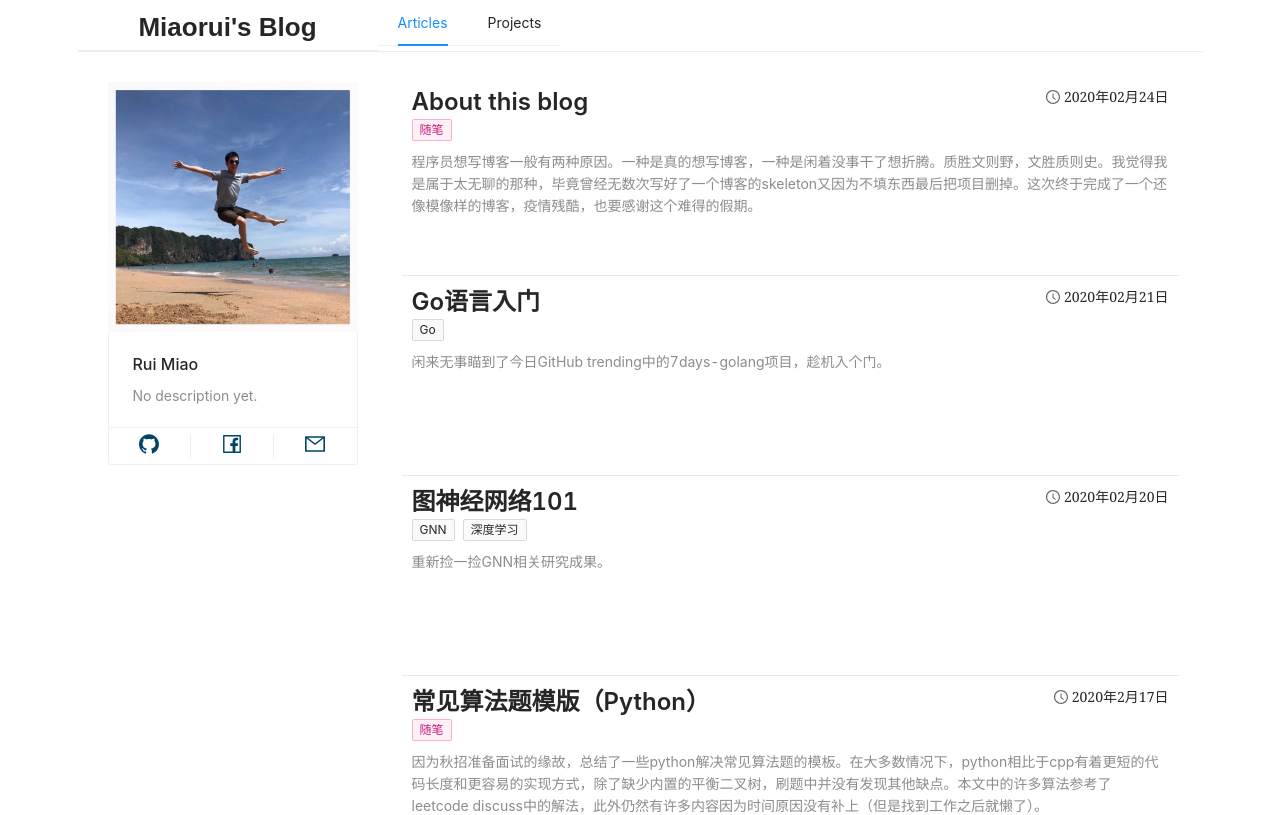
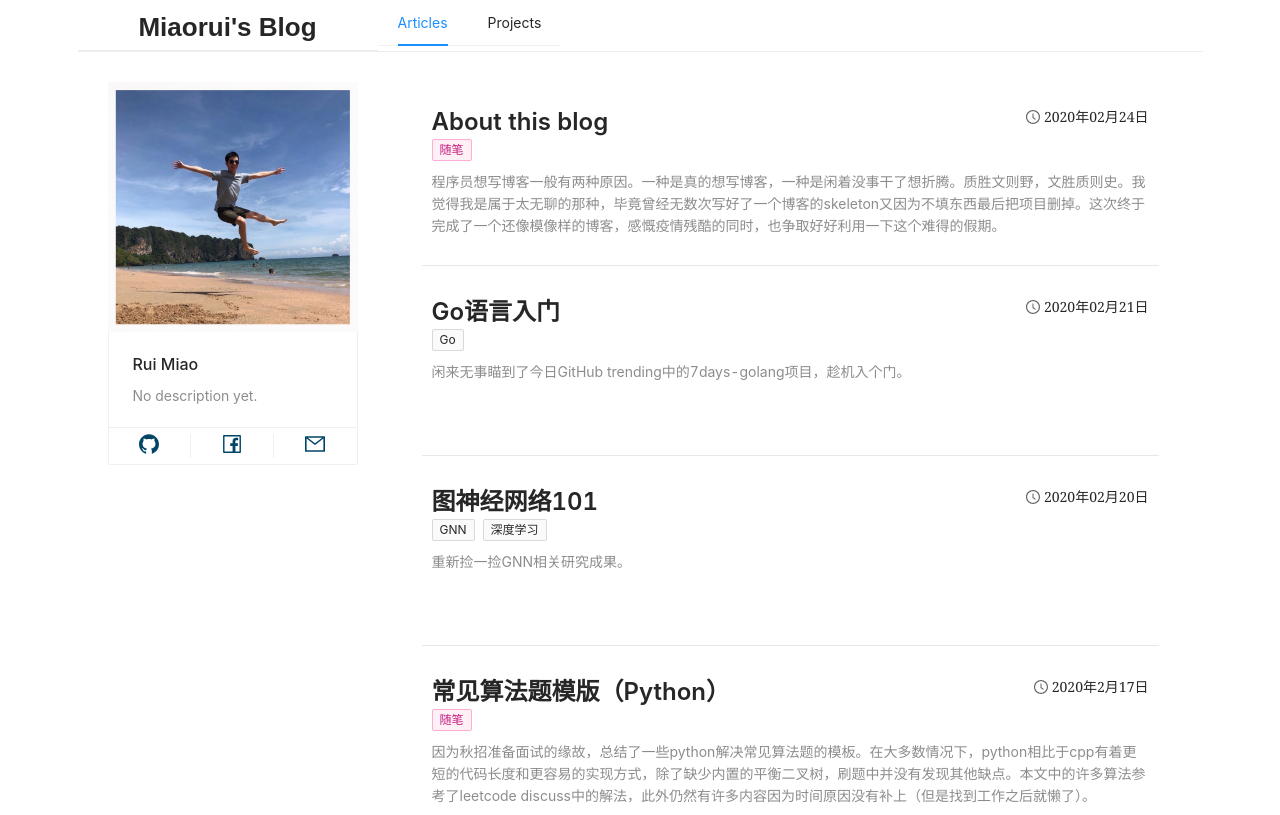
Before and after one commit to mzzr/blog, a React (Create React App) app: page /blog in a window 1280 px wide. Shown: the top 815 px of the page. Built offline with nearby package versions, Linux system fonts and the light colour scheme.

Commit message:
Modify article list style.
Signed-off-by: Rui Miao <miaobug@foxmail.com>

```diff
--- a/src/components/article/ArticleList.js
+++ b/src/components/article/ArticleList.js
@@ -24,19 +24,28 @@ function ListItem(props) {
     let itemStyle = {
         borderBottom: "1px solid #e8e8e8",
         margin: "0px",
-        height: "200px",
+        height: "170px",
         boxSizing: "border-box",
         padding: "10px",
         color: "#666",
+        transition: '0.3s',
+        margin: 20,
+    }
+    const [hover, setHover] = useState(false);
+    if (hover) {
+        itemStyle["boxShadow"] = "0px 3px 20px -8px rgba(0,0,0,0.75)"
     }
     let item = props.item
     return (
-        <div style={itemStyle} >
+        <Link to={item.href}>
+
+        <div style={itemStyle}
+            onMouseEnter={()=>setHover(true)}
+            onMouseLeave={()=>setHover(false)}>
+
             <Row>
                 <Col span={18}>
-                    <Link to={item.href}>
                         <Title level={3} style={{margin: 0}}>{ item.title }</Title>
-                    </Link>
                 </Col>
                 <Col span={6} style={{textAlign: "right"}}>
                     <ClockCircleOutlined />
@@ -47,7 +56,10 @@ function ListItem(props) {
             <Paragraph type="secondary" ellipsis={{ rows: 3}} style={{marginTop: 10}}>
                 { item.description }
             </Paragraph>
+
         </div>
+        </Link>
+
     );
 }
 
```
Also changed, not shown: public/articles.json (+1 -1 lines), public/articles/About this blog.md (+0 -1 lines).
